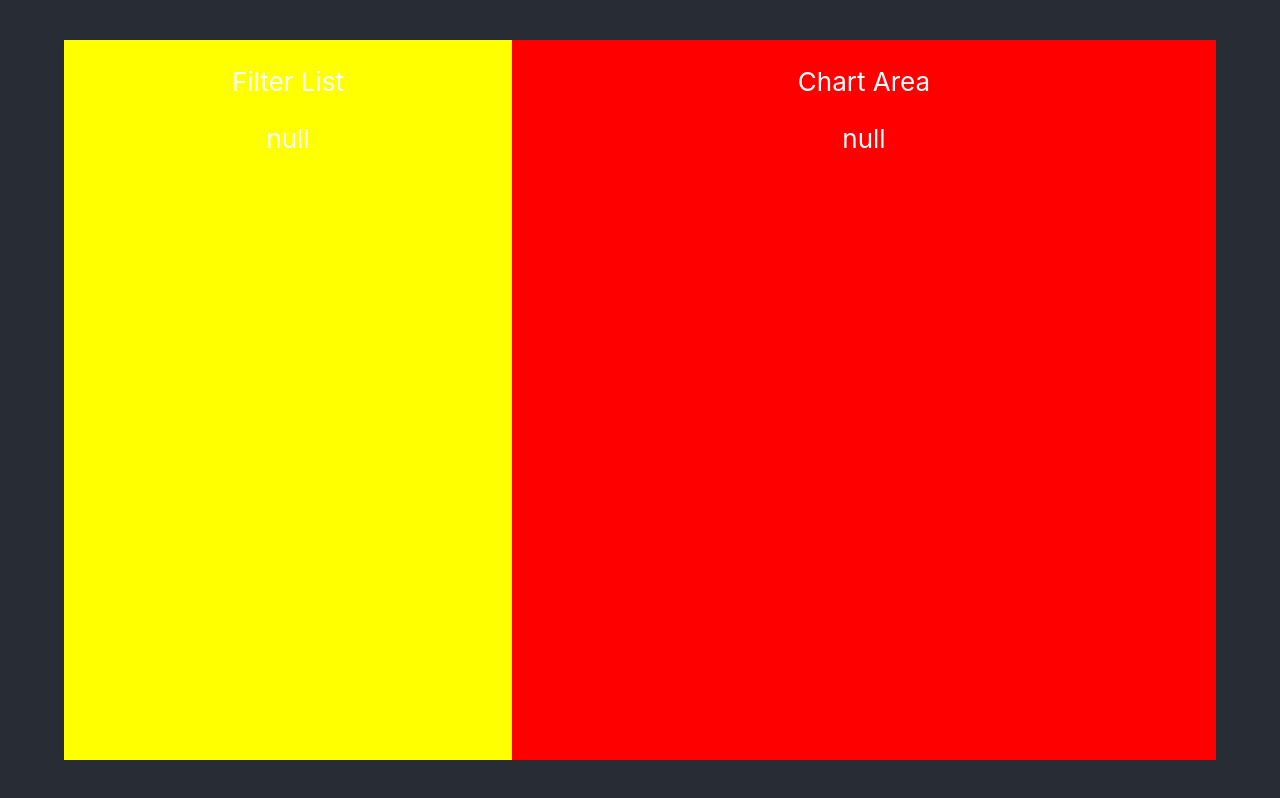
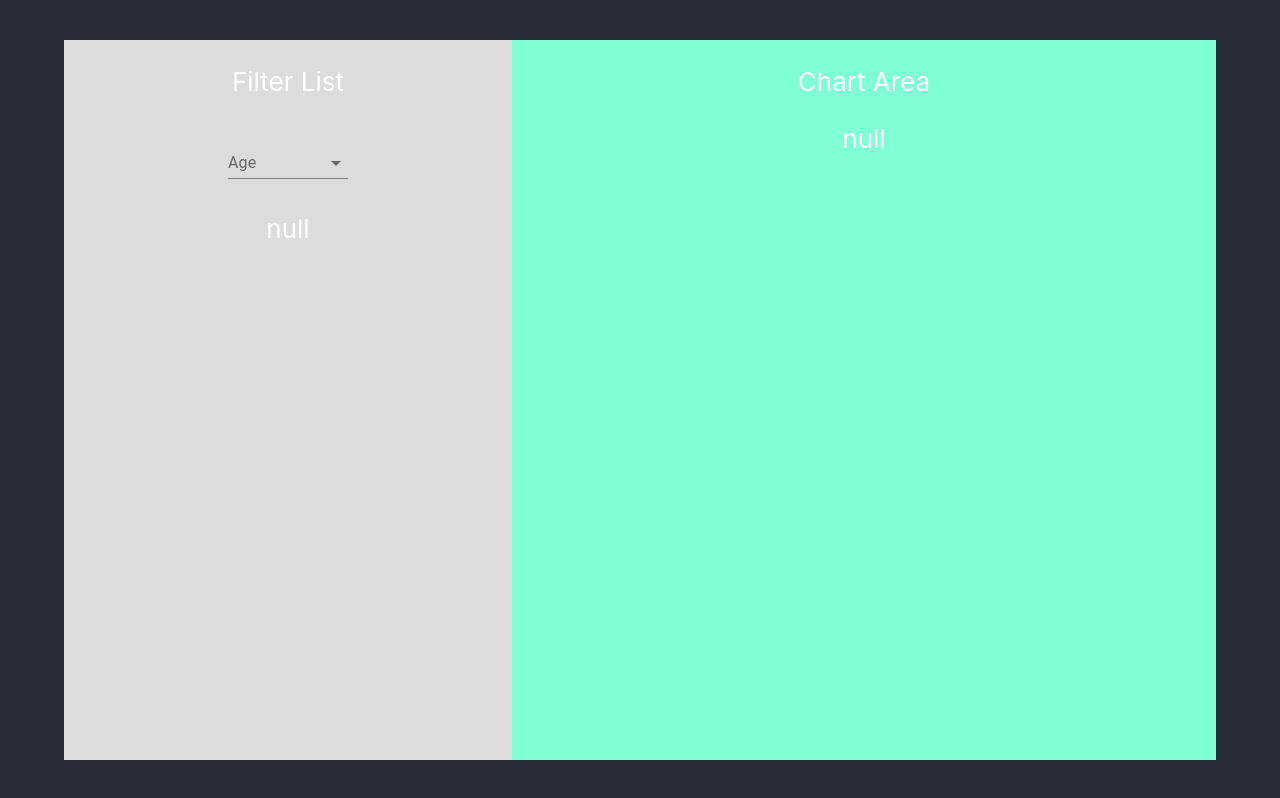
Before and after one commit to sim-ware/uni-guide, a React (Create React App) app in the folder front-end/: page / in a window 1280 px wide. Built offline with nearby package versions, Linux system fonts and the light colour scheme; no server answers.

Commit message:
Adds speedy dropdown from material UI for eventual front-end filters

```diff
--- a/front-end/package.json
+++ b/front-end/package.json
@@ -3,6 +3,7 @@
   "version": "0.1.0",
   "private": true,
   "dependencies": {
+    "@material-ui/core": "^4.11.4",
     "@testing-library/jest-dom": "^5.11.4",
     "@testing-library/react": "^11.1.0",
     "@testing-library/user-event": "^12.1.10",
--- a/front-end/src/App.css
+++ b/front-end/src/App.css
@@ -14,13 +14,13 @@
 }
 
 .Filter-list-container {
-  background-color: yellow;
+  background-color: gainsboro;
   height: 90vh;
   width: 35%;
 }
 
 .Visual-data-container {
-  background-color: red;
+  background-color: aquamarine;
   height: 90vh;
   width: 55%;
 }
--- a/front-end/src/App.tsx
+++ b/front-end/src/App.tsx
@@ -1,10 +1,27 @@
 import { useEffect, useState } from 'react';
 import './App.css';
+import { makeStyles } from '@material-ui/core/styles';
+import InputLabel from '@material-ui/core/InputLabel';
+import MenuItem from '@material-ui/core/MenuItem';
+import FormControl from '@material-ui/core/FormControl';
+import Select from '@material-ui/core/Select';
 
 
+const useStyles = makeStyles((theme) => ({
+  formControl: {
+    margin: theme.spacing(1),
+    minWidth: 120,
+  },
+  selectEmpty: {
+    marginTop: theme.spacing(2),
+  },
+}));
+
 function App() {
+  const classes = useStyles();
   const [filters, setFilters] = useState(null);
   const [chartInfo, setChartInfo] = useState(null);
+  const [age, setAge] = useState('');
 
   useEffect(() => {
     fetch('http://localhost:8000/getAllIdNameAndYearRanges')
@@ -16,11 +33,28 @@
       .then(data => setChartInfo(data));
   }, []);
 
+  const handleChange = (event: any) => {
+    setAge(event.target.value);
+  };
+
   return (
     <div className="App">
       <header className="App-header">
         <div className="Filter-list-container">
           <p>Filter List</p>
+          <FormControl className={classes.formControl}>
+            <InputLabel id="demo-simple-select-label">Age</InputLabel>
+            <Select
+              labelId="demo-simple-select-label"
+              id="demo-simple-select"
+              value={age}
+              onChange={handleChange}
+            >
+              <MenuItem value={10}>Ten</MenuItem>
+              <MenuItem value={20}>Twenty</MenuItem>
+              <MenuItem value={30}>Thirty</MenuItem>
+            </Select>
+          </FormControl>
           <p>{JSON.stringify(filters)}</p>
         </div>
         <div className="Visual-data-container">
```
Also changed, not shown: 2 other files (tests, documents, lock files or other folders).
